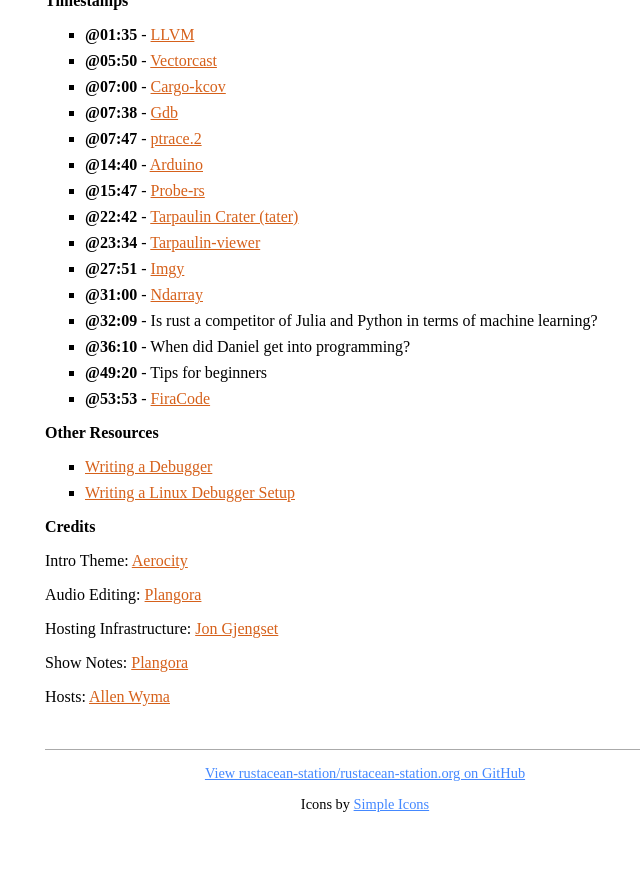
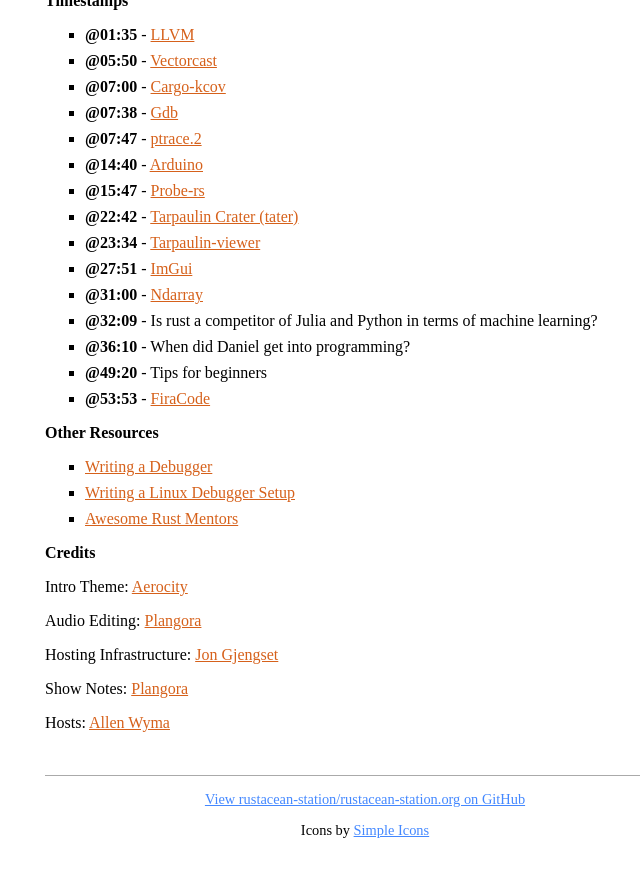
Before and after one commit to rustacean-station/rustacean-station.org, a Jekyll site: the page built from _episodes/037-daniel-mckenna.md, in a window 1280 px wide and 900 px high, scrolled down 910 px. Shown: the top 877 px of the window, without its empty margins (275-915 px from the left). Built offline with Jekyll 4.4.1, drawn with Linux system fonts in a browser that asks for light colours.

Commit message:
update notes for Daniel McKenna

```diff
--- a/_episodes/037-daniel-mckenna.md
+++ b/_episodes/037-daniel-mckenna.md
@@ -27,7 +27,7 @@
 - [@15:47] - [Probe-rs](https://github.com/probe-rs/probe-rs)
 - [@22:42] - [Tarpaulin Crater (tater)](https://github.com/xd009642/tater)
 - [@23:34] - [Tarpaulin-viewer](https://github.com/xd009642/tarpaulin-viewer)
-- [@27:51] - [Imgy](https://github.com/imgy-image)
+- [@27:51] - [ImGui](https://github.com/imgui-rs/imgui-rs)
 - [@31:00] - [Ndarray](https://github.com/rust-ndarray/ndarray)
 - [@32:09] - Is rust a competitor of Julia and Python in terms of machine learning?
 - [@36:10] - When did Daniel get into programming?
@@ -37,6 +37,7 @@
 ## Other Resources
 - [Writing a Debugger](http://system.joekain.com/debugger/)
 - [Writing a Linux Debugger Setup](https://blog.tartanllama.xyz/writing-a-linux-debugger-setup/)
+- [Awesome Rust Mentors](https://rustbeginners.github.io/awesome-rust-mentors/)
 
 ### Credits
 
```
